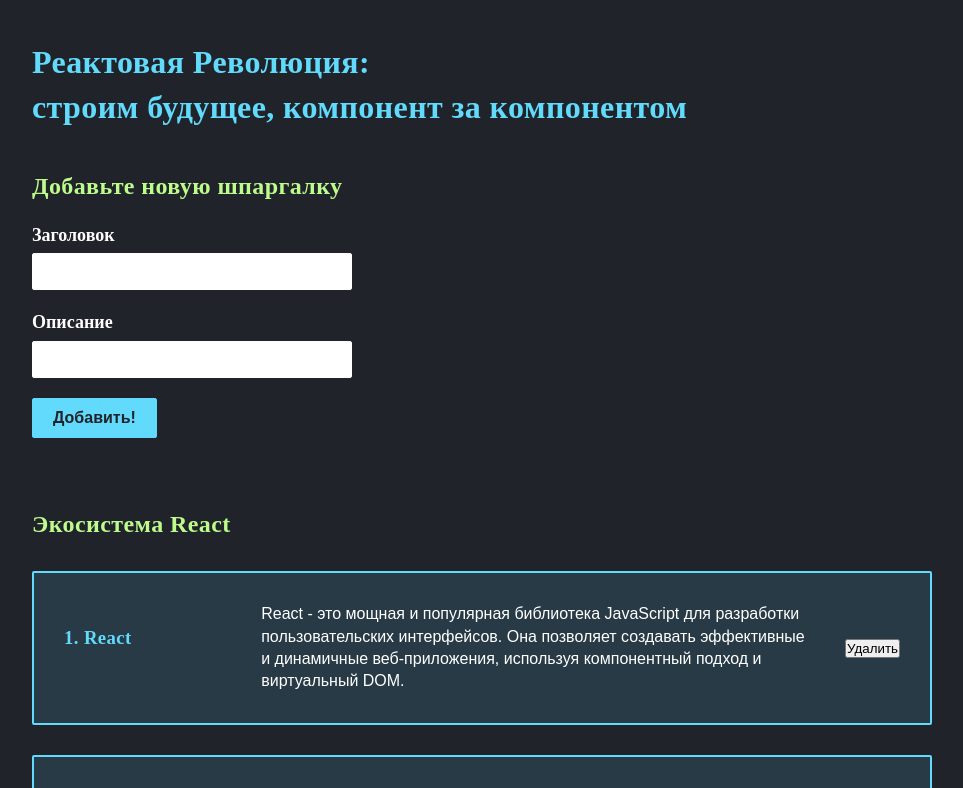
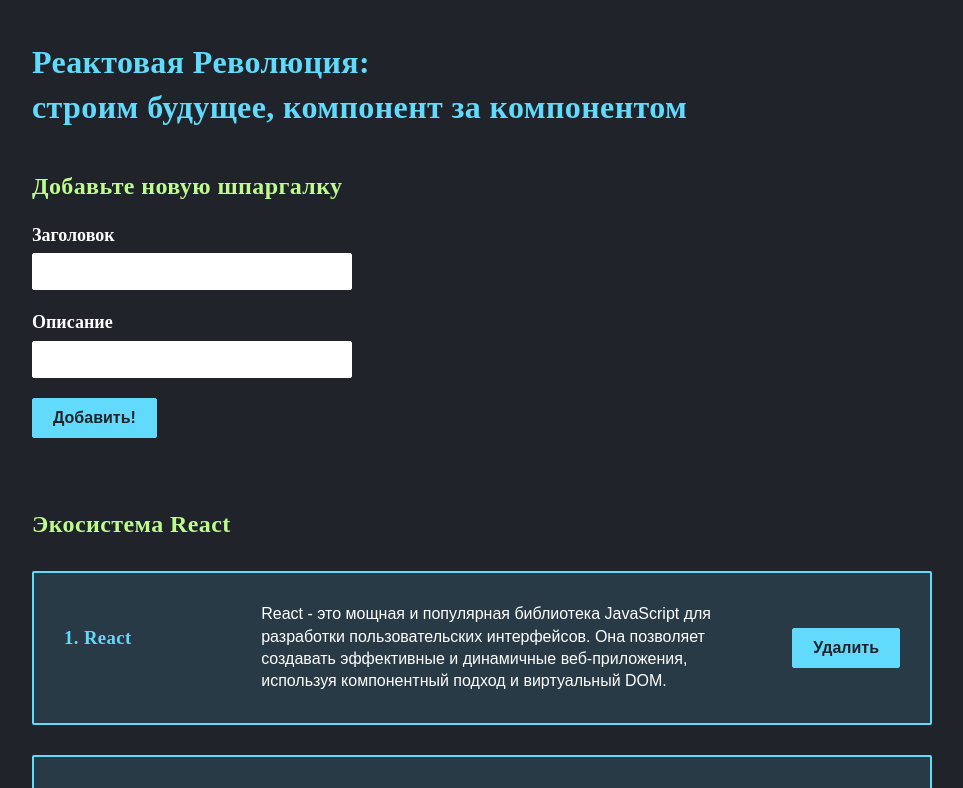
Before and after one commit to Marinarium/basic-react, a React (Create React App) app: page / in a window 1280 px wide. Shown: the top 788 px of the page, without its empty margins (158-1121 px from the left). Built offline with nearby package versions, Linux system fonts and the light colour scheme.

Commit message:
add removePost

```diff
--- a/src/App.js
+++ b/src/App.js
@@ -14,11 +14,15 @@
       setPosts([...posts, newPost]);
   };
 
+  const removePost = (postId) => {
+    setPosts([...posts.filter(p => p.id !== postId)]);
+  }
+
   return (
     <div className="app">
       <h1 className="title">Реактовая Революция: <br/>строим будущее, компонент за компонентом</h1>
       <PostForm create={createPost}/>
-      <PostList posts={posts} title='Экосистема React'/>
+      <PostList posts={posts} title='Экосистема React' remove={removePost}/>
     </div>
   );
 }
--- a/src/components/PostItem.jsx
+++ b/src/components/PostItem.jsx
@@ -1,12 +1,13 @@
 import React from 'react';
+import Button from './UI/Button/Button';
 
-const PostItem = ({post, id}) => {
+const PostItem = ({post, id, remove}) => {
   return (
     <div className="post">
       <h3 className="post__title">{id}. {post.title}</h3>
       <p className="post__desc">{post.description}</p>
       <div className="post__controls">
-        <button className="post__btn">Удалить</button>
+        <Button onClick={() => {remove(post.id)}}>Удалить</Button>
       </div>
     </div>
   );
--- a/src/components/PostList.jsx
+++ b/src/components/PostList.jsx
@@ -1,11 +1,11 @@
 import React from 'react';
 import PostItem from './PostItem';
 
-const PostList = ({posts, title}) => {
+const PostList = ({posts, title, remove}) => {
   return (
     <div className="posts">
       <h2 className="posts__title">{title}</h2>
-      {posts.map((post, i) => <PostItem key={post.id} id={i+1} post={post} />)}
+      {posts.map((post, i) => <PostItem key={post.id} id={i+1} post={post} remove={remove}/>)}
     </div>
   );
 };
```
